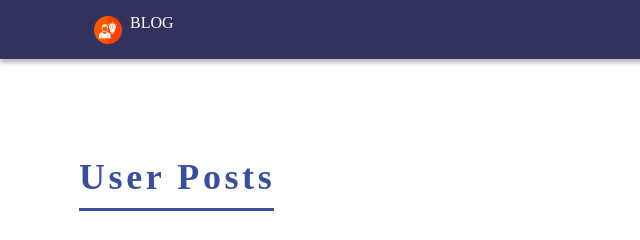
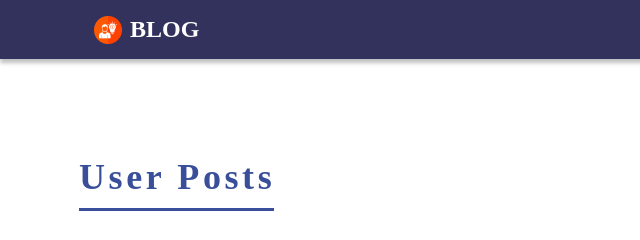
Before and after one commit to BrunoAbido/post_website, a plain HTML site: page index.html in a window 1280 px wide. Shown: the top 240 px of the page, 0-640 px from the left. Drawn offline with Linux system fonts and the light colour scheme.

Commit message:
fix: fixing header

```diff
--- a/css/style.css
+++ b/css/style.css
@@ -31,7 +31,6 @@ h1 {
     position: relative;
     text-transform: uppercase;
     width: 66px;
-    height: 29px;
     font-size: 24px;
     font-weight: 600;
     line-height: 29px;
--- a/index.html
+++ b/index.html
@@ -6,8 +6,8 @@
     <meta name="viewport" content="width=device-width, initial-scale=1.0">
     <meta http-equiv="X-UA-Compatible" content="ie=edge">
     <title>BLOG</title>
+    <link rel="stylesheet" href="css/reset.css">
     <link rel="stylesheet" href="css/style.css">
-    <link rel="stylesheet" href="css/reset.css">
 </head>
 
     <body>
```
Also changed, not shown: post_details.html (+1 -1 lines).
